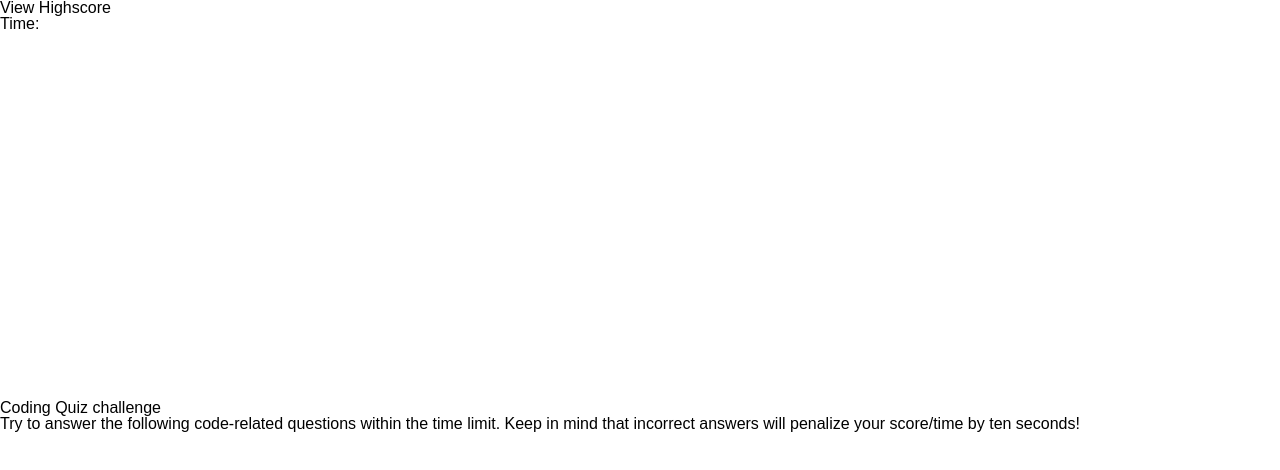
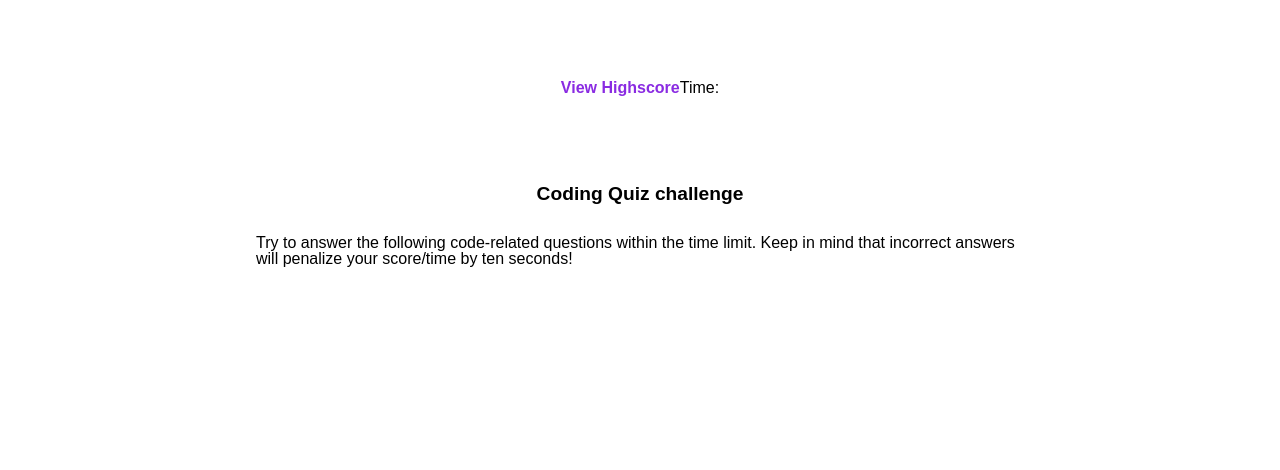
Before and after one commit to stevendepauw/JavaScript-Practice-Quiz, a plain HTML site: page index.html in a window 1280 px wide. Drawn offline with Linux system fonts and the light colour scheme.

Commit message:
main page html and css mostly formatted

```diff
--- a/assets/scripts.js
+++ b/assets/scripts.js
@@ -0,0 +1,44 @@
+let questions = [
+    "Commonly used data types DO NOT include:",
+    "The conditions in an if/else statement is enclosed within ______.",
+    "Arrays in JavaScript can be used to store  ______.",
+    "String values must be enclosed within _____ when being assigned to variables.",
+    "A very useful tool used during development and debugging for printing to the debugger is:",
+]
+
+let options = [
+    [
+        "1. strings",
+        "2. booleans",
+        "3. alerts",
+        "4. numbers",
+    ],
+
+    [
+        "1. quotes",
+        "2. curly brackets",
+        "3. parenthesis",
+        "4. square brackets",
+    ],
+
+    [
+        "1. numbers and strings",
+        "2. other arrays",
+        "3. booleans",
+        "4. all of the above",
+    ],
+
+    [
+        "1. commas",
+        "2. curly brackets",
+        "3. quotes",
+        "4. parenthesis",
+    ],
+
+    [
+        "1. JavaScript",
+        "2. terminal/bash",
+        "3. for loops",
+        "4. console.log",
+    ],
+]
--- a/assets/style.css
+++ b/assets/style.css
@@ -1,8 +1,42 @@
-.test {
-    display: grid;
-    min-height: 100vh;
-};
+/* main "grid" layout */
+.main {
+    display: flex;
+    flex-direction: column;
+    justify-content: flex-start;
+    align-items: center;
+    height: 100vh;
+    width: 100vw;
+    margin: auto;
+    gap: 3rem;
+}
 
-.time {
-    display: flex;
+/* Header ish area for highscores and the timer */
+.head {
+    display: inline-flex;
+    max-width: 60rem;
+    height: 15%;
+    justify-content: space-between;
+    padding-top: 5rem;
 }
+
+#highscore {
+    color: blueviolet;
+    font-weight: 600;
+}
+
+/* quiestion asking area */
+.quiz {
+    display: inline-flex;
+    flex-direction: column;
+    max-width: 50rem;
+    height: 70%;
+    align-items: center;
+    justify-content: flex-start;
+    gap: 2rem;
+    padding: 1rem;
+}
+
+#question {
+    font-weight: bolder;
+    font-size: 1.2rem;
+}
--- a/index.html
+++ b/index.html
@@ -10,50 +10,19 @@
 
 </head>
 <body>
-    <section class="test">
-        <div class="time">
-            <p> View Highscore </p>
-            <p> Time: </p>
+    <section class="main">
+        <div class="head">
+            <p id="highscore"> View Highscore </p>
+            <p id="timer"> Time: </p>
         </div>
 
-        <div class="time">
-            <p id="questions">
-                Coding Quiz challenge
-            </p>
-            <p id="options">
+        <div class="quiz">
+            <p id="question"> Coding Quiz challenge </p>
+            <p>
                 Try to answer the following code-related questions within the time limit. Keep in mind that incorrect answers will penalize your score/time by ten seconds!
             </p>
         </div>
     </section>
-    <!-- //main page
-
-        //grid format
-        //top row - left side hight score right side timer
-
-        //coding quiz challenge heading
-        //description of test
-
-        second row flex direction column
-        -question
-        -answer choices
-
-        box to pop up with either wrong or correct
-
-    //completion page
-
-        All done heading
-        -final score
-        -entry box for intials to save in local storage with submit button
-
-    //highschore page
-
-        Hihgscore heading
-        -list of all highscore
-        buttons to go back or clear highschores
-
-        go back returns to main page
-        clear highschores stays on page but emtpys out locally stored highscores list -->
-
-        <script src="./assets/scripts.js"></script>
+    <script src="./assets/scripts.js"></script>
 </body>
 </html>
```
